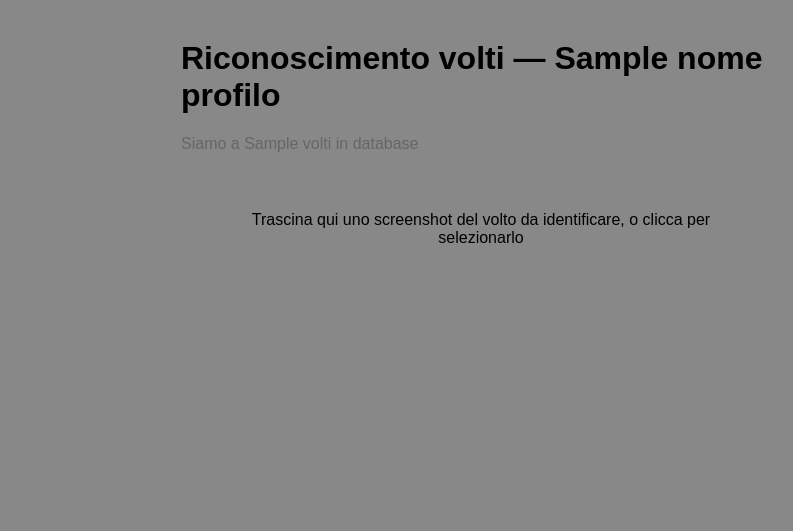
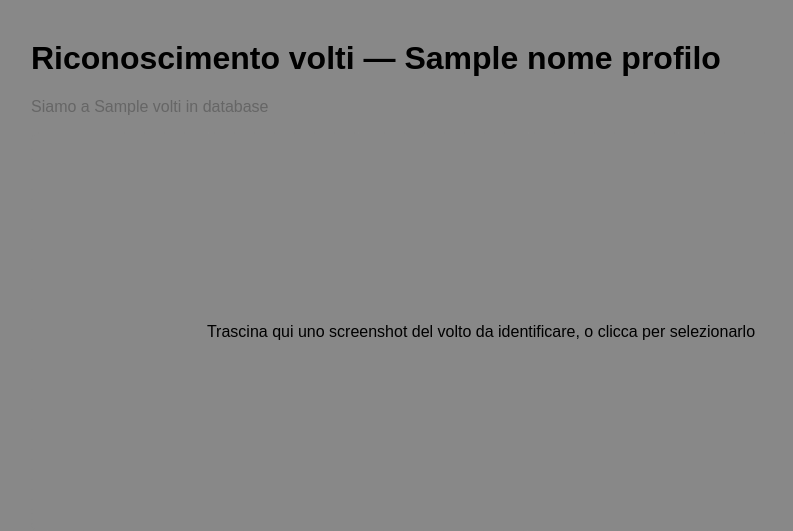
Before and after one commit to Pietrod77/catalogo-media, a Python web app: template templates/index.html in a window 1280 px wide. Shown: the top 531 px of the page, without its empty margins (159-952 px from the left). Run offline with Jinja, Linux system fonts and the light colour scheme; the template is opened without the code that fills it: most values are stand-ins (such as "Sample title", 1, 10 or a date in 2020).

Commit message:
Allarga la zona di trascinamento a piena larghezza e metà altezza pagina
Co-Authored-By: Claude Sonnet 5 <noreply@anthropic.com>
Claude-Session: https://claude.ai/code/session_012VWxR3aJ7fgWmkSTWB9NEg

```diff
--- a/templates/index.html
+++ b/templates/index.html
@@ -4,11 +4,16 @@
     <meta charset="UTF-8">
     <title>Volti - {{ nome_profilo|capitalize if nome_profilo else "Revisione" }}</title>
     <style>
-        body { font-family: sans-serif; max-width: 600px; margin: 40px auto; }
+        body { font-family: sans-serif; max-width: 900px; margin: 40px auto; padding: 0 20px; }
         #zona-drop {
+            box-sizing: border-box;
+            width: 100%;
+            height: 50vh;
             border: 2px dashed #888;
             border-radius: 8px;
-            padding: 40px;
+            display: flex;
+            align-items: center;
+            justify-content: center;
             text-align: center;
             cursor: pointer;
         }
```
